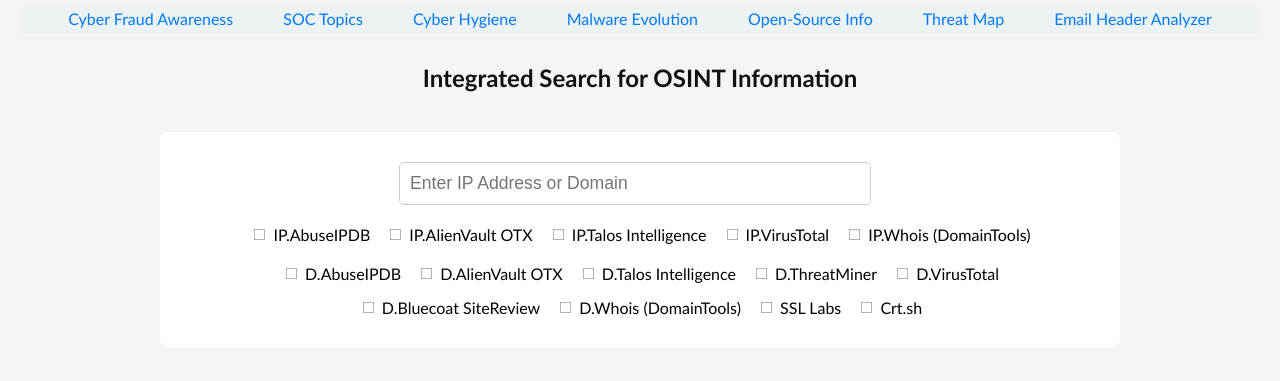
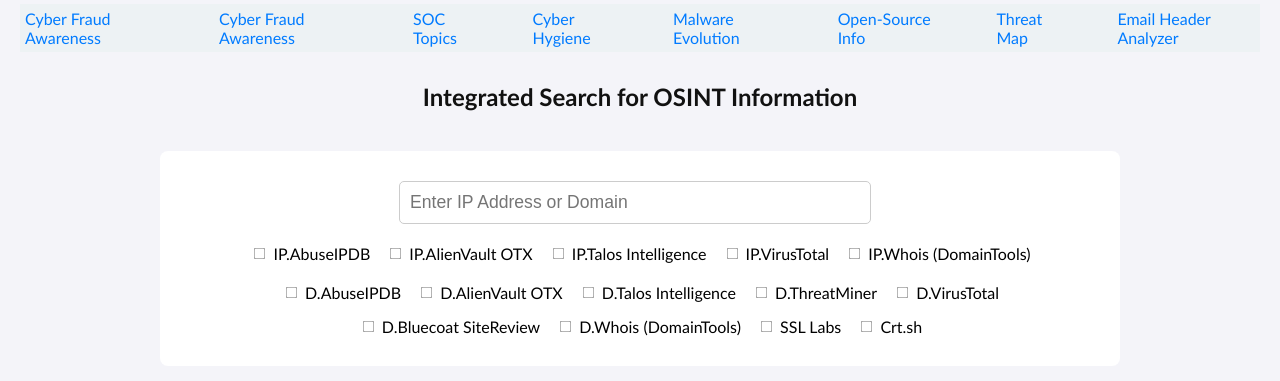
Before and after one commit to SecurAStep/Security, a plain HTML site: page index.html in a window 1280 px wide. Shown: the part 111-492 px from the top of the page. Drawn offline with Linux system fonts and the light colour scheme.

Commit message:
Update index.html
OSINT is added in list

```diff
--- a/index.html
+++ b/index.html
@@ -258,6 +258,9 @@
         <a href="fraud_awareness.html">Cyber Fraud Awareness</a>
       </div>
       <div class="reference">
+        <a href="OSINT.html">Cyber Fraud Awareness</a>
+      </div>
+      <div class="reference">
         <a href="SOC_Knowledge_Base.html">SOC Topics</a>
       </div>
       <div class="reference">
```
